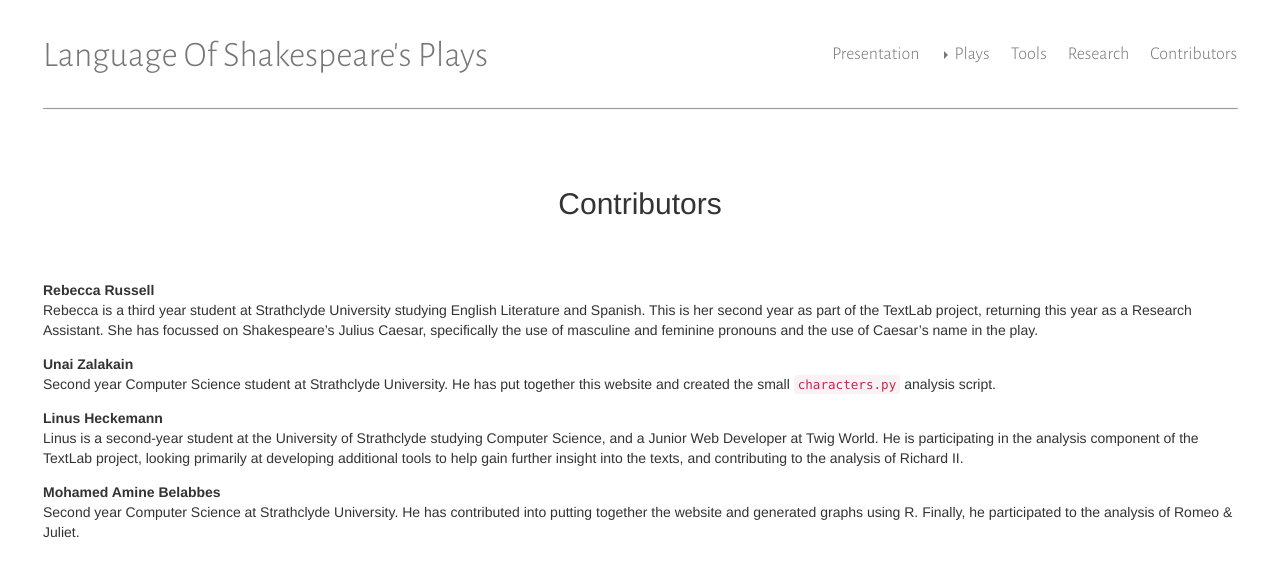
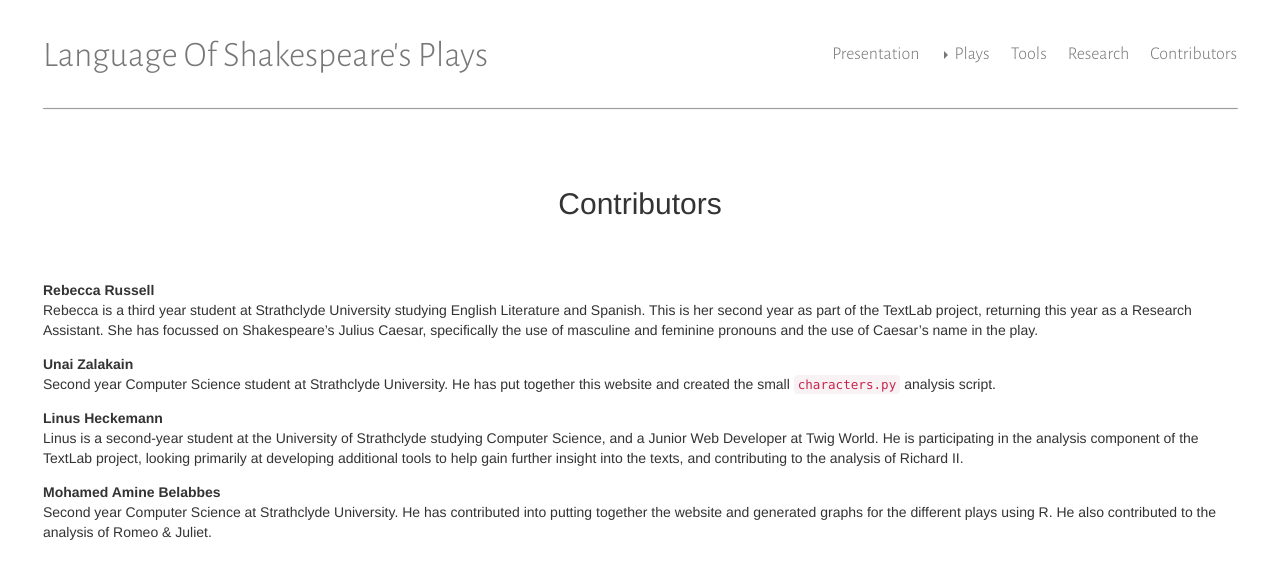
Before and after one commit to iahmed0/SU-LOSP.github.io, a Jekyll site: the page built from contributors.md, in a window 1280 px wide. Shown: the top 579 px of the page. Built offline with Jekyll 4.4.1, drawn with Linux system fonts in a browser that asks for light colours.

Commit message:
Amine's bio [Correction]

```diff
--- a/contributors.md
+++ b/contributors.md
@@ -22,5 +22,5 @@ to the analysis of Richard II.
 
 Mohamed Amine Belabbes
 : Second year Computer Science at Strathclyde University. He has contributed
-into putting together the website and generated graphs using R. Finally, he
-participated to the analysis of Romeo & Juliet.
+into putting together the website and generated graphs for the different plays
+using R. He also contributed to the analysis of Romeo & Juliet.
```
